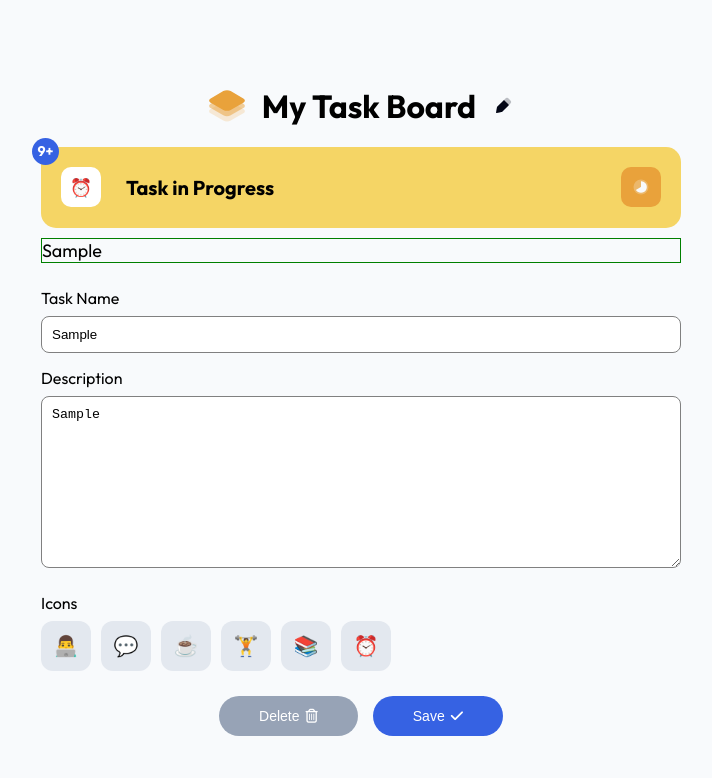
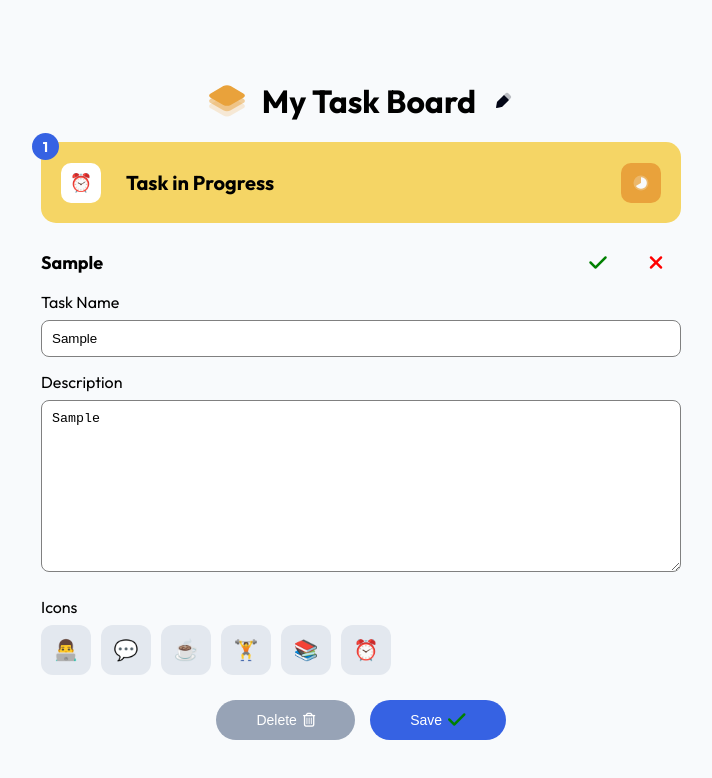
Before and after one commit to sillybees/Todo-App, a plain HTML site: page index.html in a window 1280 px wide. Both pictures are taken after typing "Sample", "Sample" into the empty fields and a click on the button "Save". Shown: the whole page, without its empty margins (279-991 px from the left). Drawn offline with Linux system fonts and the light colour scheme.

Commit message:
Added styles to DOM Elements of Tasks Container

```diff
--- a/index.html
+++ b/index.html
@@ -27,7 +27,7 @@
       <section>
         <div class="task_container">
           <div class="task_notifications">
-            <p>9+</p>
+            <p id="task_notifications_counter"></p>
           </div>
           <div class="favicon_task">
             <div class="favicon_style">
--- a/script.js
+++ b/script.js
@@ -22,13 +22,7 @@ function randomClassNameTask() {
     });
 }
 
-let taskList = [{
-  id: uuidv4(),
-  name: "Tâche 1"
-}, {
-  id: uuidv4(),
-  name: "Tâche 2"
-}];
+let taskList = [];
 
 getSaveButton.addEventListener("click", () => {
   taskList.push({ id: uuidv4(), name: getTaskNameInput.value })
@@ -39,11 +33,47 @@ getSaveButton.addEventListener("click", () => {
 
 
 function displayTask() {
-  const getTaskDiv = document.getElementById("addTask")
-  const createElement = document.createElement("p");
+  taskList = JSON.parse(localStorage.getItem('TaskList') ?? []);
+
+  const getTaskDiv = document.getElementById("addTask");
+  getTaskDiv.innerHTML = "";
+
   taskList.forEach(function (taskItem) {
-    createElement.innerText = taskItem.name
-  })
-  createElement.classList.add(randomClassNameTask())
-  getTaskDiv.appendChild(createElement)
+    const globalDiv = document.createElement("div")
+    const firstDivChild = document.createElement("div");
+    const createParagraph = document.createElement("p");
+    const secondDivParent = document.createElement("div");
+    const firstButton = document.createElement("BUTTON");
+    const secondButton = document.createElement("BUTTON");
+
+
+    getTaskDiv.appendChild(globalDiv);
+    globalDiv.appendChild(firstDivChild)
+    globalDiv.appendChild(secondDivParent)
+    firstDivChild.appendChild(createParagraph);
+    createParagraph.innerText = taskItem.name
+
+
+    secondDivParent.appendChild(firstButton);
+    firstButton.classList.add("fa-check")
+    firstButton.classList.add("fa-solid")
+    secondDivParent.appendChild(secondButton);
+    secondButton.classList.add("fa-xmark")
+    secondButton.classList.add("fa-solid")
+
+    globalDiv.style.display = "flex"
+    globalDiv.style.justifyContent = "space-between"
+
+
+    secondDivParent.style.display = "flex";
+    secondDivParent.style.alignItems = "center";
+    secondDivParent.style.gap = "8px";
+    firstButton.style.background = 'none';
+    secondButton.style.background = 'none';
+  });
+
+  document.getElementById("task_notifications_counter").innerHTML = taskList.length
 }
+
+
+displayTask()
--- a/style.css
+++ b/style.css
@@ -185,11 +185,29 @@ button {
 #addTask {
   display: flex;
   flex-direction: column;
-  border: 1px solid green;
-  margin-bottom: 25px;
 }
 
 #addTask > p {
   margin: 0;
   font-weight: 400;
 }
+
+
+.task_buttons_container {
+  display: flex;
+  gap: 10px;
+}
+.task_buttons_container > button {
+  border: none;
+  background-color: transparent;
+}
+
+.fa-check {
+  font-size: 20px;
+  color: green;
+}
+
+.fa-xmark {
+  font-size: 20px;
+  color: red;
+}
```
